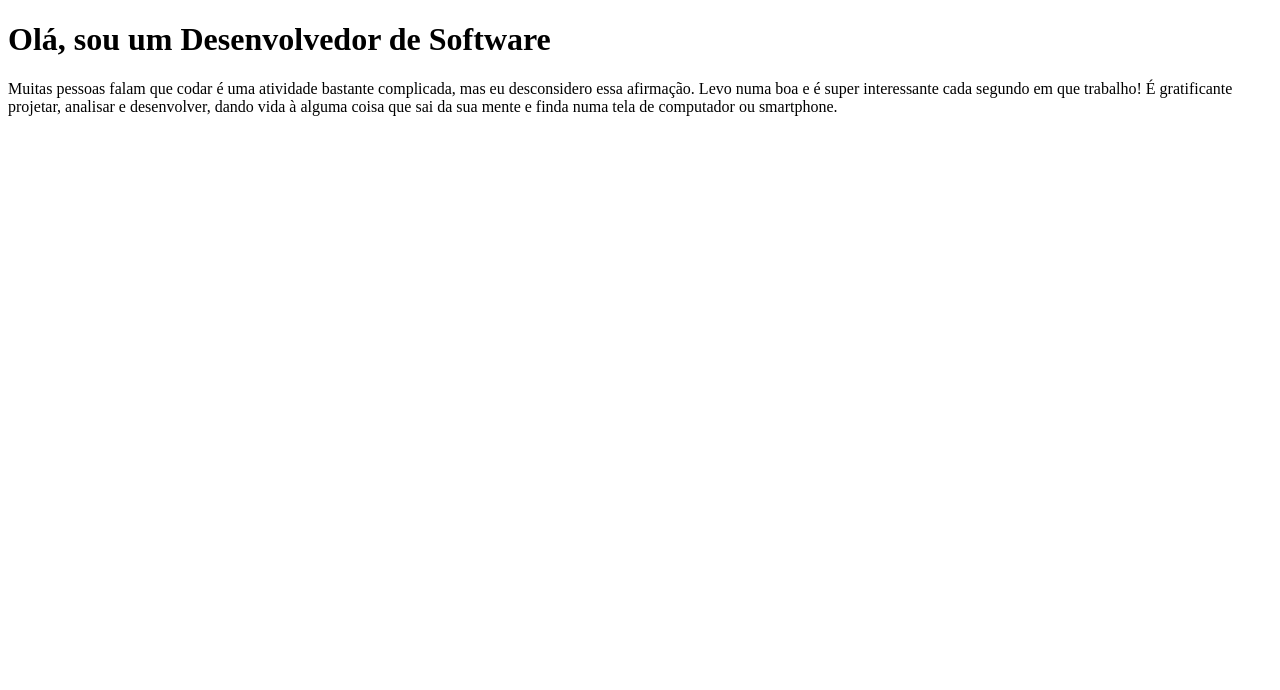
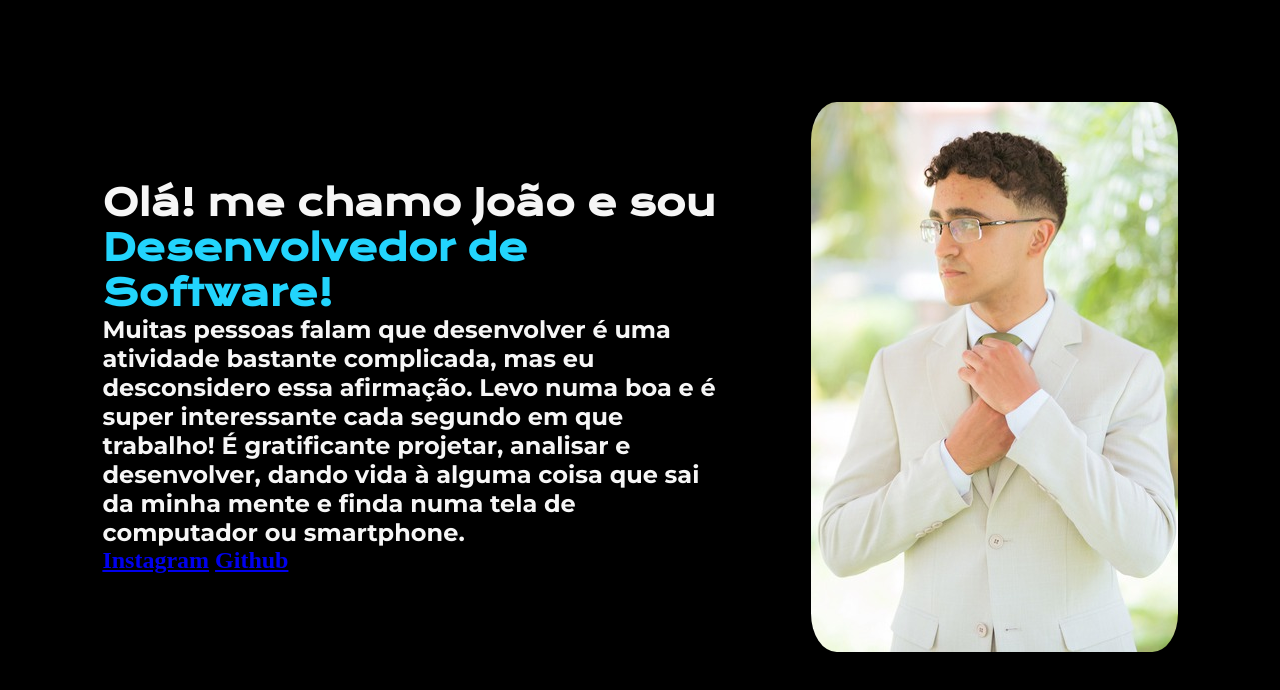
Before and after one commit to joaovictordjl/PORTF-LIO, a plain HTML site: page index.html in a window 1280 px wide. Drawn offline with nearby package versions, Linux system fonts and the light colour scheme.

Commit message:
criação portfolio

```diff
--- a/index.html
+++ b/index.html
@@ -4,11 +4,19 @@
     <meta charset="UTF-8">
     <meta name="viewport" content="width=, initial-scale=1.0">
     <title>João Victor</title>
+    <script src="script.js"></script>
+    <link rel="stylesheet" href="style.css">
 </head>
 <body>
-    <h1> Olá, sou um Desenvolvedor de Software</h1>
-
-    <p>Muitas pessoas falam que codar é uma atividade bastante complicada, mas eu desconsidero essa afirmação. Levo numa boa e é super interessante cada segundo em que trabalho! É gratificante projetar, analisar e desenvolver, dando vida à alguma coisa que sai da sua mente e finda numa tela de computador ou smartphone. </p>
-
+   <header></header>
+   <main class="apresentacao">
+    <section class="apresentacao__conteudo">
+            <h1 class="apresentacao__conteudo__titulo">Olá! me chamo João e sou <strong class="titulo-destaque">Desenvolvedor de Software!</strong><h1>
+            <p class="apresentacao__conteudo__texto">Muitas pessoas falam que desenvolver é uma atividade bastante complicada, mas eu desconsidero essa afirmação. Levo numa boa e é super interessante cada segundo em que trabalho! É gratificante projetar, analisar e desenvolver, dando vida à alguma coisa que sai da minha mente e finda numa tela de computador ou smartphone. </p>
+            <a href="https://www.instagram.com/juuuaozin/">Instagram</a>
+            <a href="https://github.com/joaovictordjl">Github</a>
+    </section>
+        <img class="minha-foto" src="./imagens/minhaFoto.jpeg" alt="minha foto">
+    </main>
 </body>
 </html>
--- a/style.css
+++ b/style.css
@@ -0,0 +1,43 @@
+@import url('https://fonts.googleapis.com/css2?family=Krona+One&family=Montserrat:ital,wght@0,100..900;1,100..900&display=swap');
+
+
+*{
+    margin: 0;
+    padding: 0;
+
+}
+body {
+    box-sizing: border-box;
+    height: 100%;
+    background-color:black;
+    color: #F6F6F6;
+
+}
+.titulo-destaque{
+    color: #22D4FD;
+}
+.minha-foto {
+    border-radius: 7%;
+
+}
+
+.apresentacao {
+    margin: 8%;
+    display: flex;
+    align-items: center;
+    justify-content: space-between;
+}
+
+.apresentacao__conteudo{
+    width: 615px;
+
+}
+
+.apresentacao__conteudo__titulo{
+    font-family: 'Krona One', sans-serif;
+    font-size: 36px;
+}
+ .apresentacao__conteudo__texto {
+    font-size: 24px;
+    font-family: 'Montserrat', sans-serif;
+ }
```
Also changed, not shown: imagens/minhaFoto.jpeg (added).
